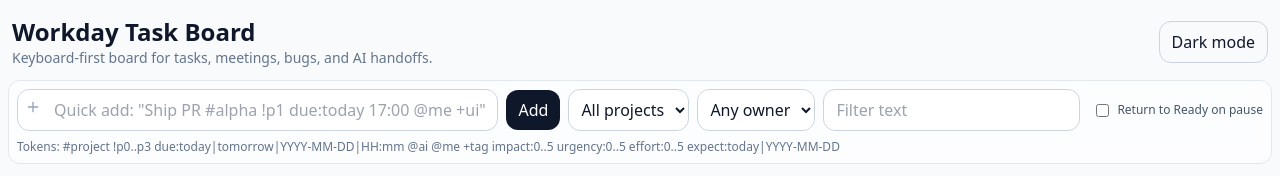
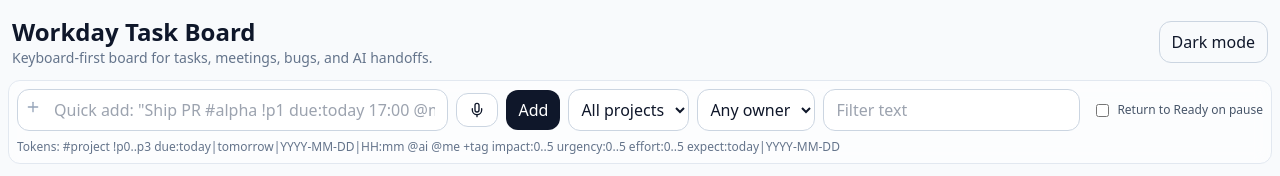
Before and after one commit to mahesha-quattr/workday-task-board, a React (Vite) app: page / in a window 1280 px wide. Shown: the top 176 px of the page. Built offline with nearby package versions, Linux system fonts and the light colour scheme; the HTML template or start-up script is replaced by a standard one.

Commit message:
feat(dictation): Chrome Web Speech API for quick-add with interim transcript, start/stop, cancel/use UI

```diff
--- a/src/WorkdayTaskBoardApp.jsx
+++ b/src/WorkdayTaskBoardApp.jsx
@@ -25,6 +25,8 @@ import {
   Flame,
   AlertTriangle,
   GripVertical,
+  Mic,
+  MicOff,
 } from 'lucide-react';
 import clsx from 'clsx';
 
@@ -946,6 +948,83 @@ function Toolbar() {
     useStore.getState().init();
   }, []);
 
+  // Dictation (Chrome Web Speech API)
+  const [isListening, setIsListening] = useState(false);
+  const [interim, setInterim] = useState('');
+  const [speechErr, setSpeechErr] = useState('');
+  const [speechSupported, setSpeechSupported] = useState(false);
+  const recRef = useRef(null);
+  const discardNextRef = useRef(false);
+
+  useEffect(() => {
+    const supported =
+      typeof window !== 'undefined' &&
+      ('SpeechRecognition' in window || 'webkitSpeechRecognition' in window);
+    setSpeechSupported(!!supported);
+  }, []);
+
+  const appendTranscript = (text) => {
+    const t = (text || '').trim();
+    if (!t) return;
+    setInput((prev) => (prev ? prev + ' ' : '') + t);
+    try {
+      inputRef.current?.focus?.();
+    } catch (e) {
+      /* ignore */
+    }
+  };
+
+  const stopDictation = (discard = false) => {
+    discardNextRef.current = discard;
+    try {
+      recRef.current?.stop?.();
+    } catch (e) {
+      /* ignore */
+    }
+  };
+
+  const startDictation = () => {
+    setSpeechErr('');
+    if (!speechSupported) {
+      setSpeechErr('Speech recognition not supported in this browser.');
+      return;
+    }
+    try {
+      const SR = window.SpeechRecognition || window.webkitSpeechRecognition;
+      const rec = new SR();
+      recRef.current = rec;
+      rec.interimResults = true;
+      rec.continuous = false;
+      rec.lang = (typeof navigator !== 'undefined' && navigator.language) || 'en-US';
+      let finals = [];
+      rec.onresult = (event) => {
+        let interimText = '';
+        for (let i = event.resultIndex; i < event.results.length; i++) {
+          const res = event.results[i];
+          if (res.isFinal) finals.push(res[0].transcript);
+          else interimText += res[0].transcript;
+        }
+        setInterim(interimText);
+      };
+      rec.onerror = (e) => {
+        setSpeechErr(e?.error ? String(e.error) : 'speech-error');
+      };
+      rec.onend = () => {
+        setIsListening(false);
+        const text = (finals.join(' ') || interim).trim();
+        setInterim('');
+        if (!discardNextRef.current) appendTranscript(text);
+        discardNextRef.current = false;
+      };
+      setIsListening(true);
+      setInterim('');
+      rec.start();
+    } catch (e) {
+      setSpeechErr('Failed to start dictation');
+      setIsListening(false);
+    }
+  };
+
   const onAdd = () => {
     const p = parseQuickAdd(input);
     const base = {
@@ -992,6 +1071,37 @@ function Toolbar() {
             />
             <Plus className="absolute left-2 top-2.5 w-4 h-4 text-slate-400" />
           </div>
+          {/* Mic toggle */}
+          <button
+            type="button"
+            title={
+              speechSupported
+                ? isListening
+                  ? 'Stop dictation'
+                  : 'Start dictation'
+                : 'Dictation not supported'
+            }
+            aria-label={
+              speechSupported
+                ? isListening
+                  ? 'Stop dictation'
+                  : 'Start dictation'
+                : 'Dictation not supported'
+            }
+            onClick={() => {
+              isListening ? stopDictation(false) : startDictation();
+            }}
+            disabled={!speechSupported}
+            className={clsx(
+              'px-3 py-2 rounded-xl border',
+              isListening
+                ? 'bg-rose-600 text-white border-rose-600 hover:bg-rose-700'
+                : 'bg-white dark:bg-slate-900 border-slate-300 dark:border-slate-700 text-slate-900 dark:text-slate-100 hover:bg-slate-50 dark:hover:bg-slate-800',
+              !speechSupported && 'opacity-50 cursor-not-allowed',
+            )}
+          >
+            {isListening ? <MicOff className="w-4 h-4" /> : <Mic className="w-4 h-4" />}
+          </button>
           <button
             onClick={onAdd}
             className="px-3 py-2 rounded-xl bg-slate-900 text-white hover:bg-slate-800 dark:bg-slate-100 dark:text-slate-900 dark:hover:bg-white"
@@ -1037,6 +1147,45 @@ function Toolbar() {
           </label>
         </div>
       </div>
+      {(isListening || speechErr) && (
+        <div className="mt-2 flex items-center justify-between rounded-xl border border-indigo-300 bg-indigo-50 text-indigo-900 px-3 py-2">
+          <div className="text-sm flex-1 min-w-0">
+            <span className="font-medium">{isListening ? 'Listening…' : 'Dictation'}</span>
+            {interim && (
+              <span className="ml-2 text-indigo-800 truncate inline-block max-w-full align-bottom">
+                {interim}
+              </span>
+            )}
+            {speechErr && !isListening && <span className="ml-2 text-rose-700">{speechErr}</span>}
+          </div>
+          <div className="flex items-center gap-2 shrink-0">
+            {isListening && (
+              <>
+                <button
+                  onClick={() => stopDictation(true)}
+                  className="px-2 py-1.5 text-xs rounded-lg border border-slate-300 bg-white hover:bg-slate-50"
+                >
+                  Cancel
+                </button>
+                <button
+                  onClick={() => stopDictation(false)}
+                  className="px-2 py-1.5 text-xs rounded-lg bg-slate-900 text-white hover:bg-slate-800"
+                >
+                  Use
+                </button>
+              </>
+            )}
+            {!isListening && speechErr && (
+              <button
+                onClick={() => startDictation()}
+                className="px-2 py-1.5 text-xs rounded-lg bg-slate-900 text-white hover:bg-slate-800"
+              >
+                Retry
+              </button>
+            )}
+          </div>
+        </div>
+      )}
       {selectedIds.length > 0 && (
         <div className="mt-2 flex items-center justify-between rounded-xl border border-rose-300 bg-rose-50 text-rose-900 px-3 py-2">
           <div className="text-sm">{selectedIds.length} selected</div>
```
